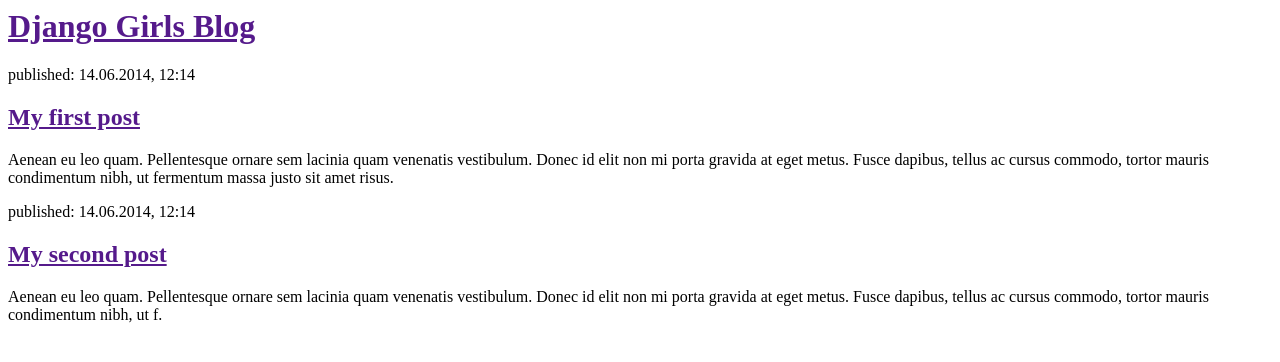
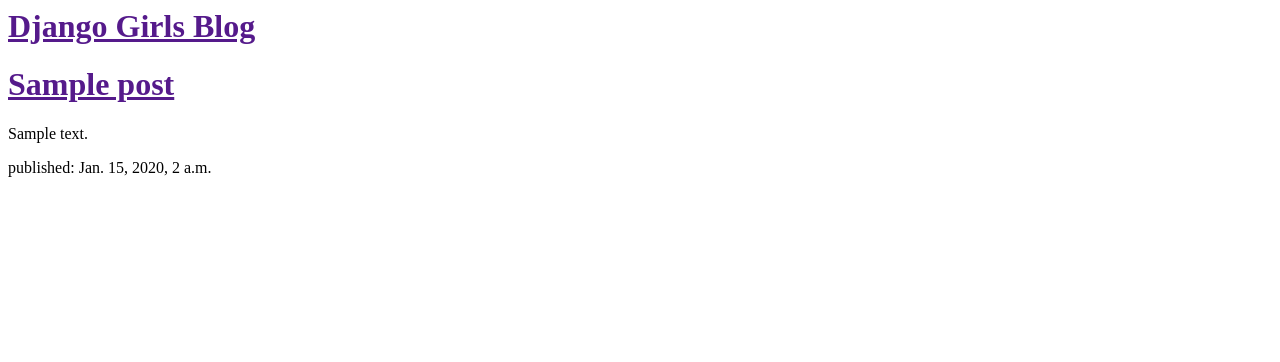
Before and after one commit to LetiTran/my-first-blog, a Django app: template blog/templates/blog/post_list.html in a window 1280 px wide. Shown: the top 362 px of the page. Run offline with Django 3.2, Linux system fonts and the light colour scheme; the template is opened without the code that fills it: values that come from a table or form of the project are taken from there, others are empty; tables that the repository leaves empty hold one stand-in row (values such as "Sample post").

Commit message:
Modified templates to display posts from database.

```diff
--- a/blog/templates/blog/post_list.html
+++ b/blog/templates/blog/post_list.html
@@ -1,22 +1,24 @@
 <html>
+
     <head>
         <title>Django Girls blog</title>
     </head>
+
     <body>
+
         <div>
             <h1><a href="">Django Girls Blog</a></h1>
         </div>
 
-        <div>
-            <p>published: 14.06.2014, 12:14</p>
-            <h2><a href="">My first post</a></h2>
-            <p>Aenean eu leo quam. Pellentesque ornare sem lacinia quam venenatis vestibulum. Donec id elit non mi porta gravida at eget metus. Fusce dapibus, tellus ac cursus commodo, tortor mauris condimentum nibh, ut fermentum massa justo sit amet risus.</p>
-        </div>
+        {% for post in posts %}
+            <!-- {{ post }} -->
 
         <div>
-            <p>published: 14.06.2014, 12:14</p>
-            <h2><a href="">My second post</a></h2>
-            <p>Aenean eu leo quam. Pellentesque ornare sem lacinia quam venenatis vestibulum. Donec id elit non mi porta gravida at eget metus. Fusce dapibus, tellus ac cursus commodo, tortor mauris condimentum nibh, ut f.</p>
+            <h1><a href="">{{ post.title }}</a></h1>
+            <p>{{ post.text|linebreaksbr}}</p>
+            <p>published: {{ post.published_date }}</p>
         </div>
+        {% endfor %}
     </body>
+
 </html>
--- a/blog/views.py
+++ b/blog/views.py
@@ -1,5 +1,7 @@
 from django.shortcuts import render
-
+from django.utils import timezone
+from .models import Post
 
 def post_list(request):
-    return render(request, 'blog/post_list.html', {})
+    posts = Post.objects.filter(published_date__lte=timezone.now()).order_by('published_date')
+    return render(request, 'blog/post_list.html', {'posts': posts})
```
